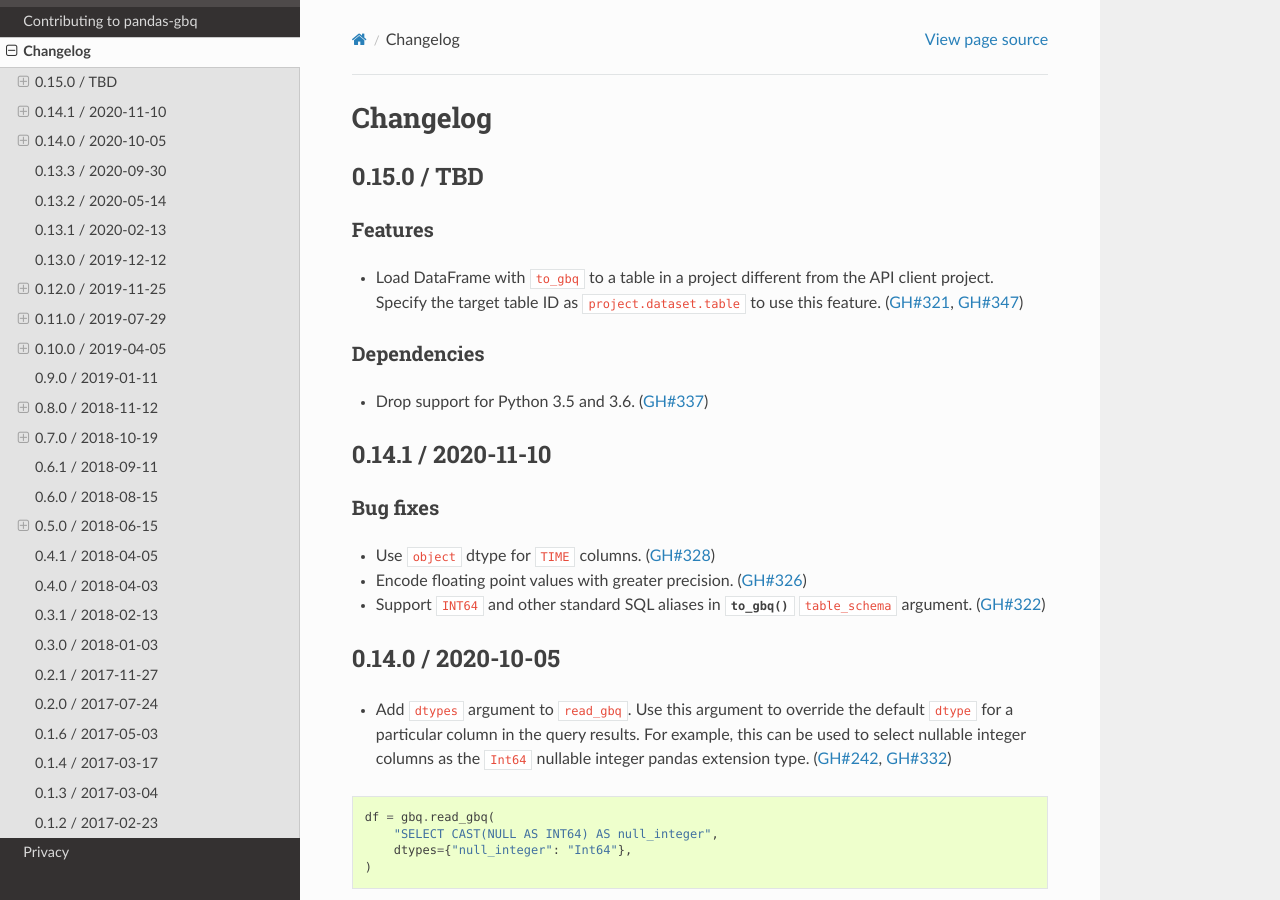
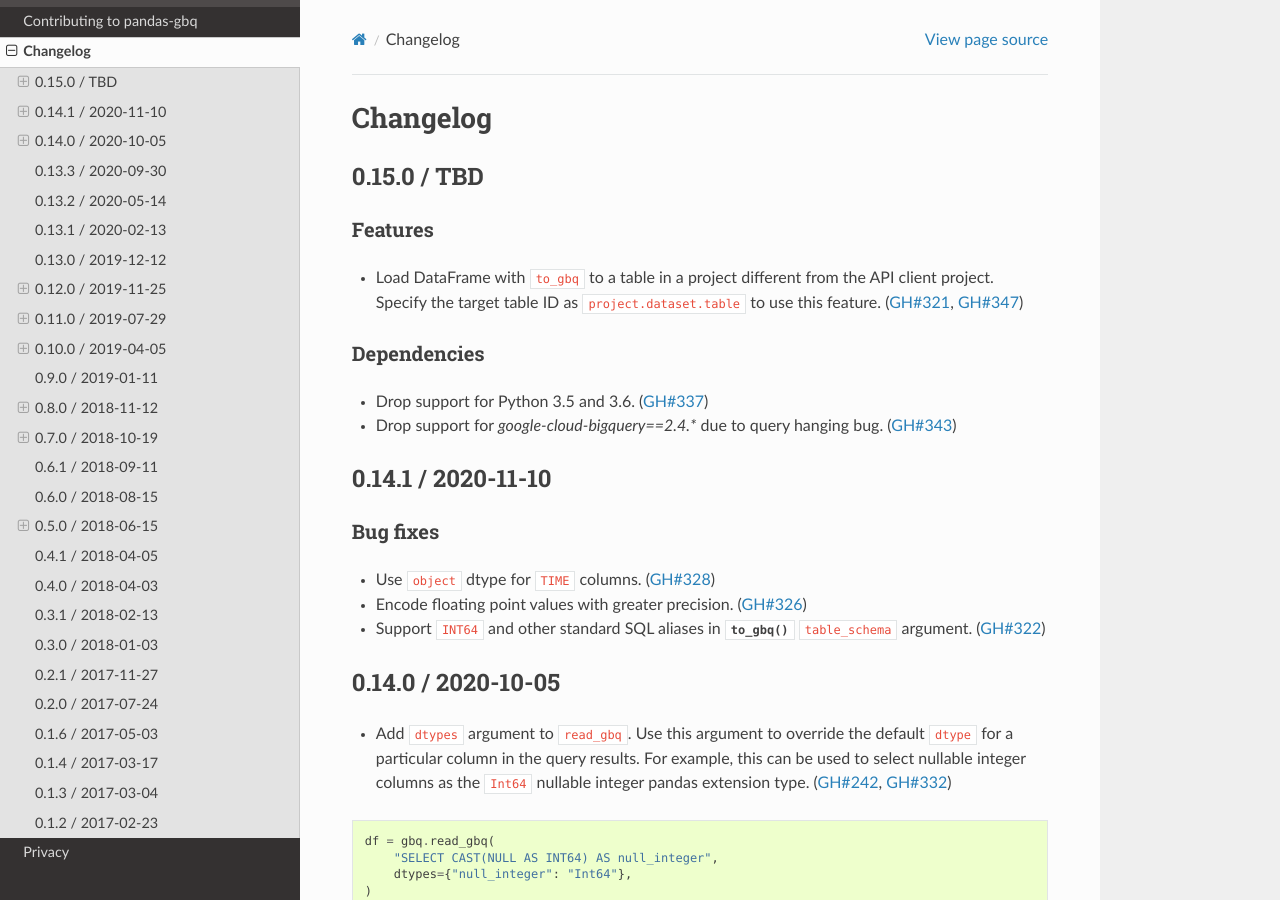
Before and after one commit to googleapis/python-bigquery-pandas, a Sphinx documentation site: the page built from docs/source/changelog.rst, in a window 1280 px wide and 900 px high. Built offline with Sphinx 7.4.7 and the Read the Docs theme 2.0.0, drawn with Linux system fonts in a browser that asks for light colours.

Commit message:
FIX: exclude google-cloud-bigquery==2.4.x from dependencies (#354)
* FIX: exclude google-cloud-bigquery==2.4.x from dependencies

* update changelog

```diff
--- a/docs/source/changelog.rst
+++ b/docs/source/changelog.rst
@@ -17,6 +17,8 @@
 ~~~~~~~~~~~~
 
 - Drop support for Python 3.5 and 3.6. (:issue:`337`)
+- Drop support for `google-cloud-bigquery==2.4.*` due to query hanging bug.
+  (:issue:`343`)
 
 
 .. _changelog-0.14.1:
--- a/setup.py
+++ b/setup.py
@@ -22,7 +22,9 @@
     "pydata-google-auth",
     "google-auth",
     "google-auth-oauthlib",
-    "google-cloud-bigquery[bqstorage,pandas]>=1.11.1,<3.0.0dev",
+    # 2.4.* has a bug where waiting for the query can hang indefinitely.
+    # https://github.com/pydata/pandas-gbq/issues/343
+    "google-cloud-bigquery[bqstorage,pandas]>=1.11.1,<3.0.0dev,!=2.4.*",
 ]
 
 extras = {"tqdm": "tqdm>=4.23.0"}
```
